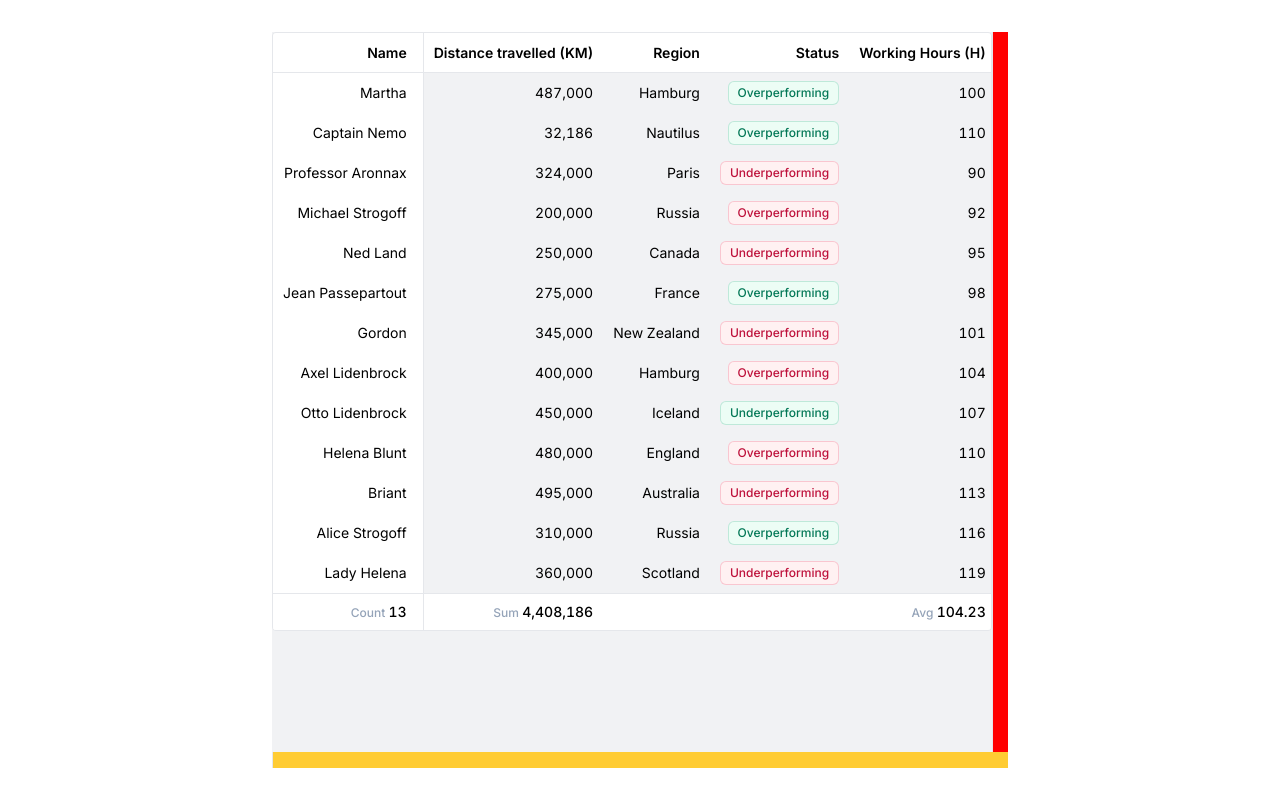
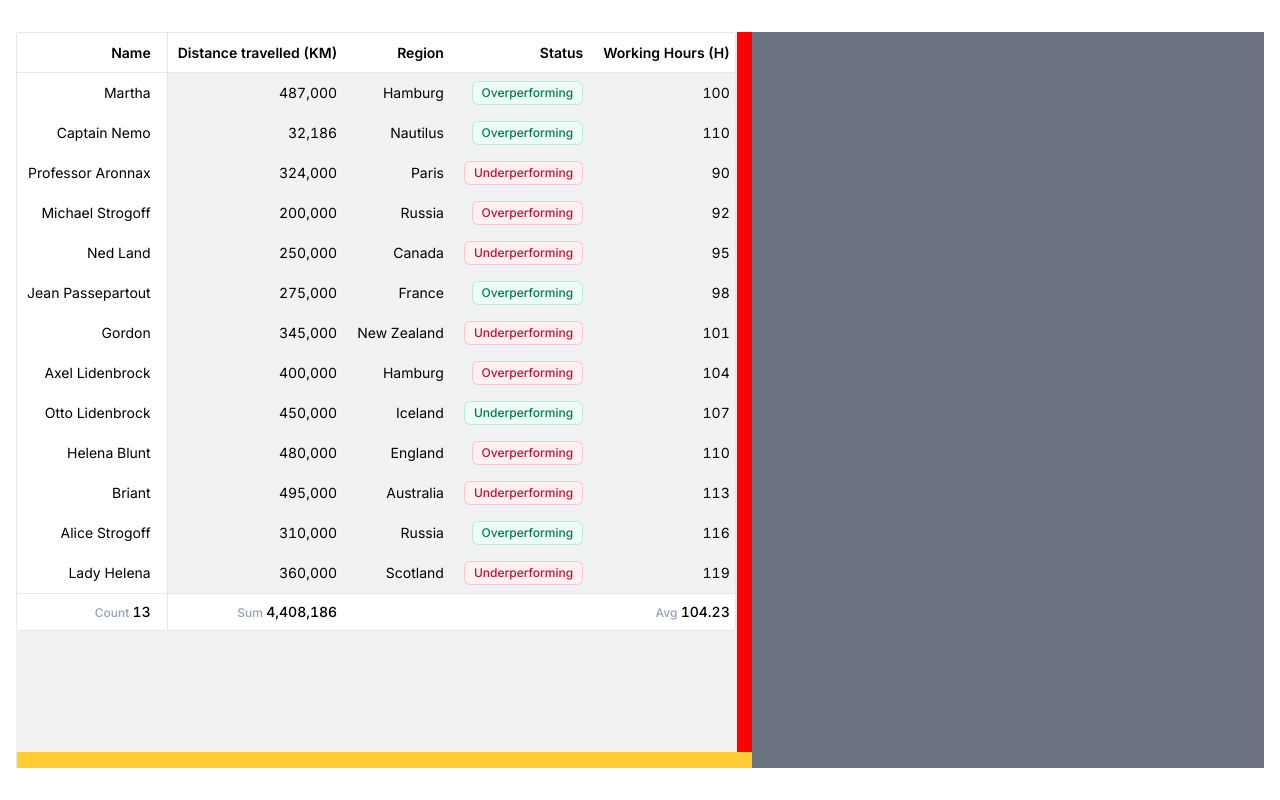
Before and after one commit to severinlandolt/freeze-panes-table, a Next.js app: page /resize in a window 1280 px wide. Built offline with nearby package versions, Linux system fonts and the light colour scheme.

Commit message:
Update page.tsx

```diff
--- a/src/app/resize/page.tsx
+++ b/src/app/resize/page.tsx
@@ -1,5 +1,5 @@
 "use client";
-import React, { useRef, useState } from "react";
+import React, { useRef } from "react";
 import useResizeX from "@/hooks/useResizeX";
 import useResizeY from "@/hooks/useResizeY";
 import Table from "../_components/table";
@@ -29,8 +29,8 @@ const ResizablePanels = () => {
       style={{
         width: "100%",
         height: "100%",
-        maxHeight: `${maxContainerHeight}px`,
-        maxWidth: `${maxContainerWidth}px`,
+        // maxHeight: `${maxContainerHeight}px`,
+        // maxWidth: `${maxContainerWidth}px`,
         backgroundColor: "#6b7280",
       }}
     >
@@ -64,7 +64,6 @@ const ResizablePanels = () => {
           style={{
             position: "absolute",
             bottom: "0",
-            // right: "0",
             width: "100%",
             height: `${handleWidth}px`,
             backgroundColor: "#ffcc33",
```
